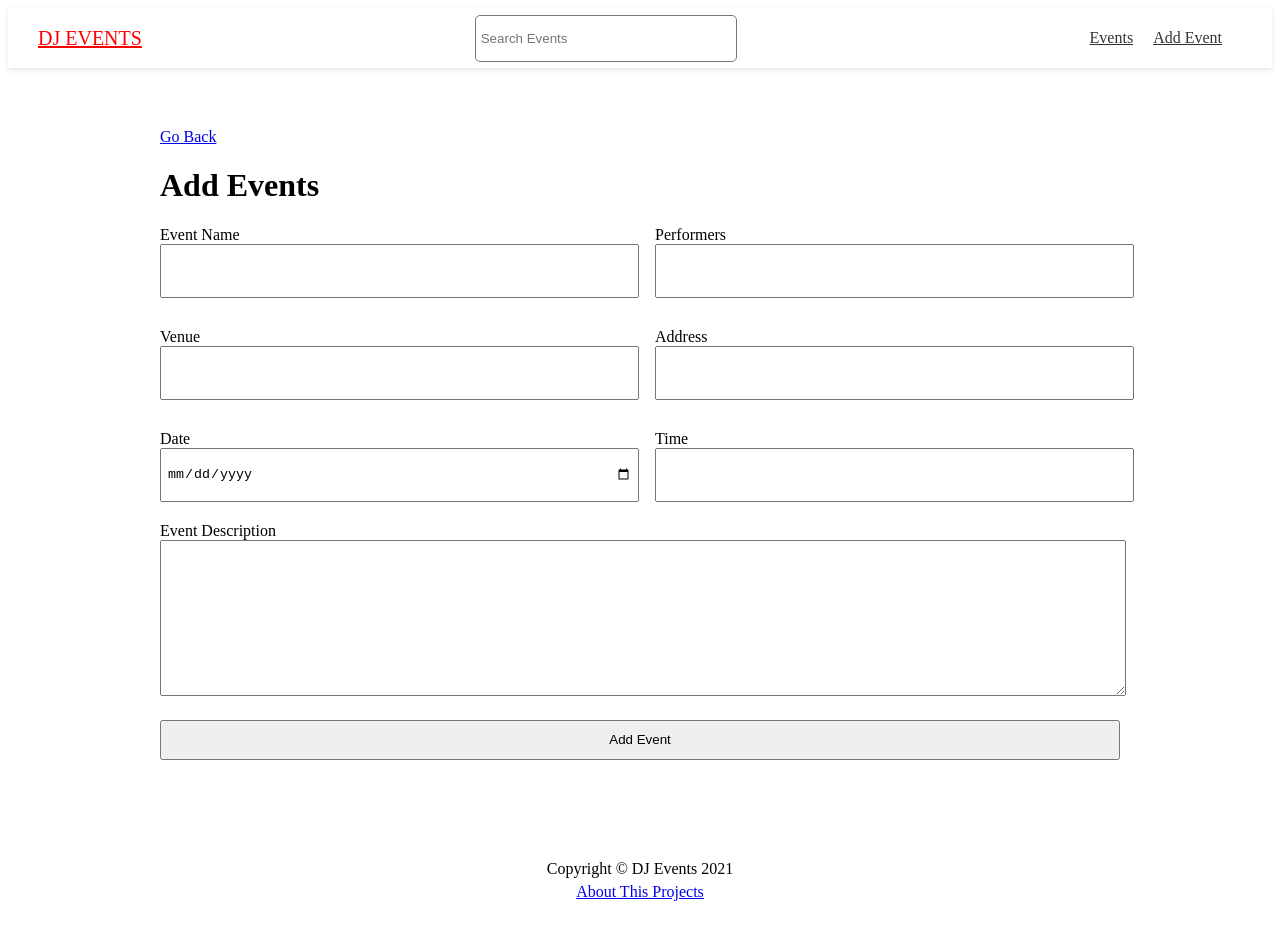
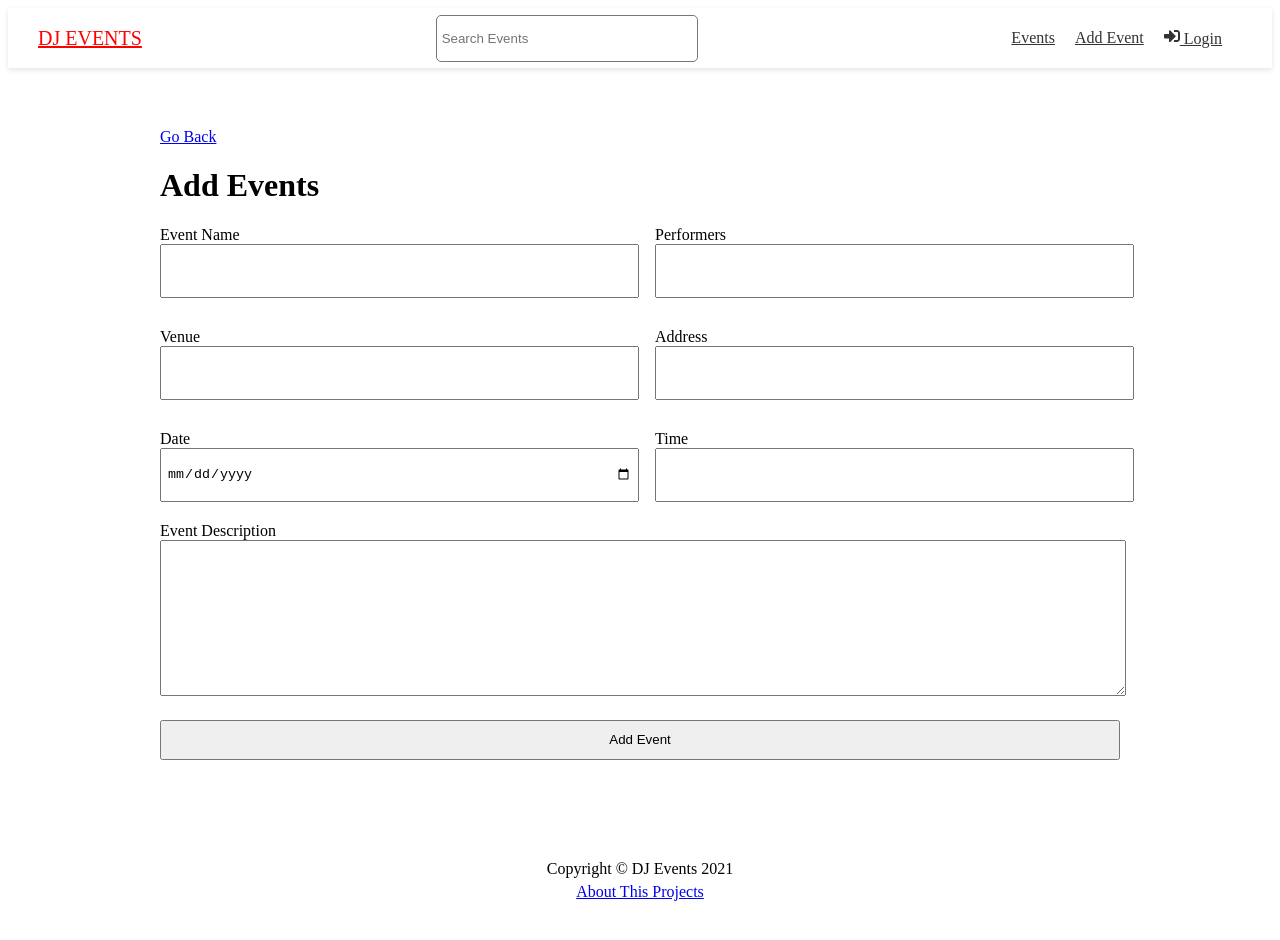
Before and after one commit to Shakib448/nextDjEvents, a Next.js app in the folder client/: page /events/add in a window 1280 px wide. Built offline with nearby package versions, Linux system fonts and the light colour scheme.

Commit message:
WIP on LoginPage

```diff
--- a/client/components/Header.js
+++ b/client/components/Header.js
@@ -2,6 +2,7 @@
 import styles from "@/styles/Header.module.scss";
 import clsx from "clsx";
 import Search from "./Search";
+import { FaSignInAlt, FaSignOutAlt } from "react-icons/fa";
 
 export default function Header() {
   return (
@@ -24,6 +25,14 @@
               <a>Add Event</a>
             </Link>
           </li>
+
+          <li>
+            <Link href="/account/login">
+              <a className="btn-secondary btn-icon">
+                <FaSignInAlt /> Login
+              </a>
+            </Link>
+          </li>
         </ul>
       </nav>
     </header>
```
Also changed, not shown: client/pages/account/login.js (added, +7 -0 lines), client/pages/account/register.js (added, +7 -0 lines).
